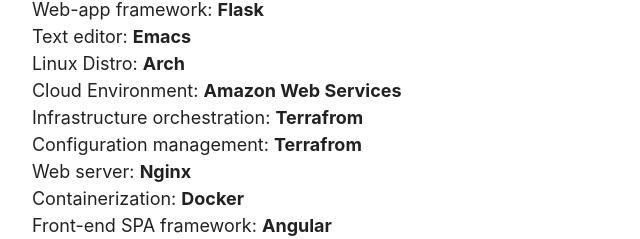
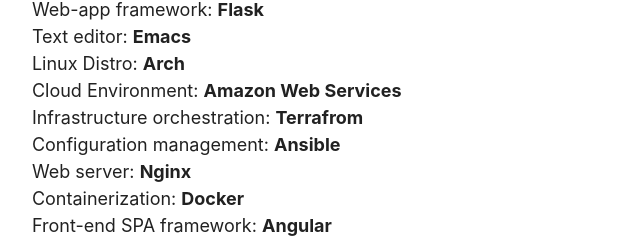
Before and after one commit to mathewmarcus/homepage, a plain HTML site: page site-content/about_me.html in a window 1280 px wide. Shown: the part 1640-1879 px from the top of the page, 440-1080 px from the left. Drawn offline with nearby package versions, Linux system fonts and the light colour scheme.

Commit message:
fixed about me typo

```diff
--- a/site-content/about_me.html
+++ b/site-content/about_me.html
@@ -123,7 +123,7 @@
 	      <li>Linux Distro: <span class="bold">Arch</span></li>
 	      <li>Cloud Environment: <span class="bold">Amazon Web Services</span></li>
 	      <li>Infrastructure orchestration: <span class="bold">Terrafrom</span></li>
-	      <li>Configuration management: <span class="bold">Terrafrom</span></li>
+	      <li>Configuration management: <span class="bold">Ansible</span></li>
 	      <li>Web server: <span class="bold">Nginx</span></li>
 	      <li>Containerization: <span class="bold">Docker</span></li>
 	      <li>Front-end SPA framework: <span class="bold">Angular</span></li>
```
